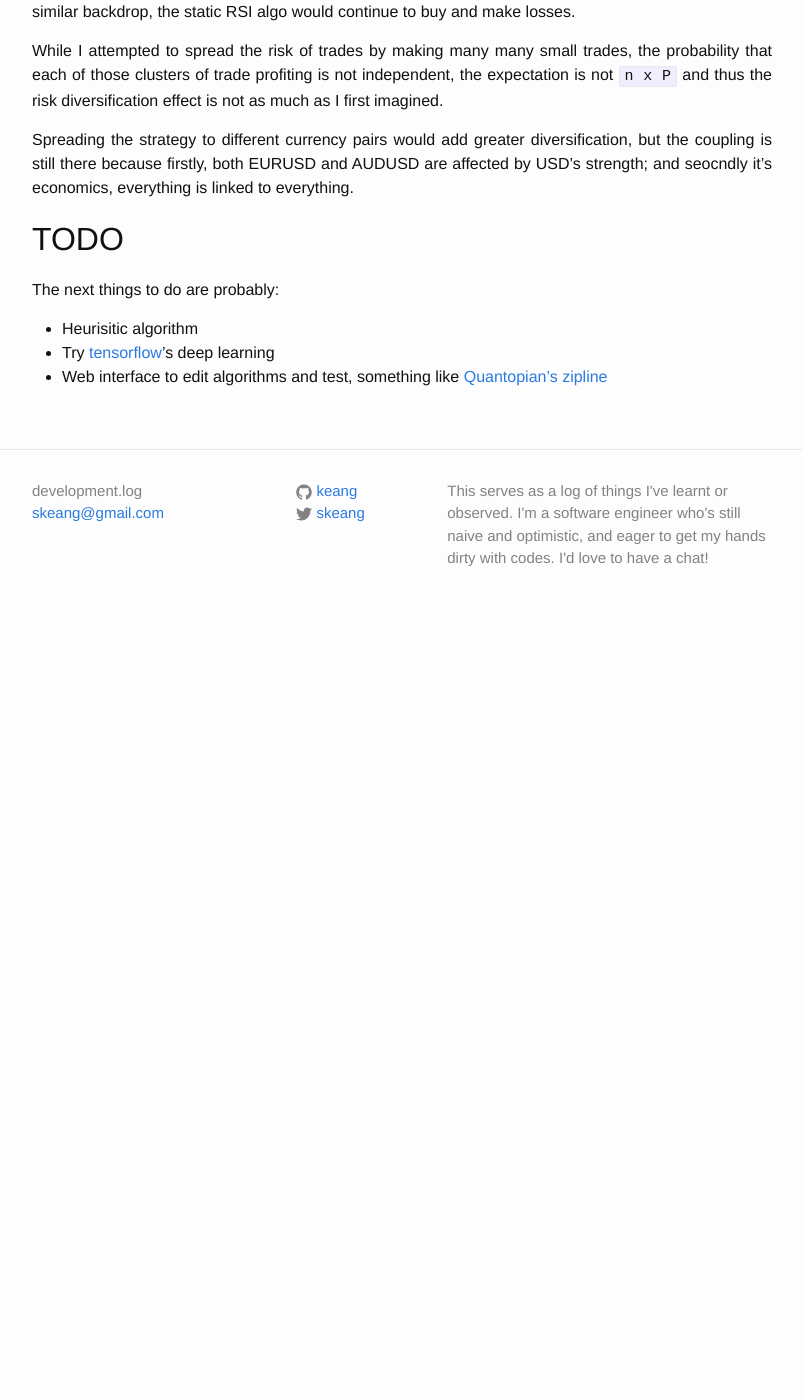
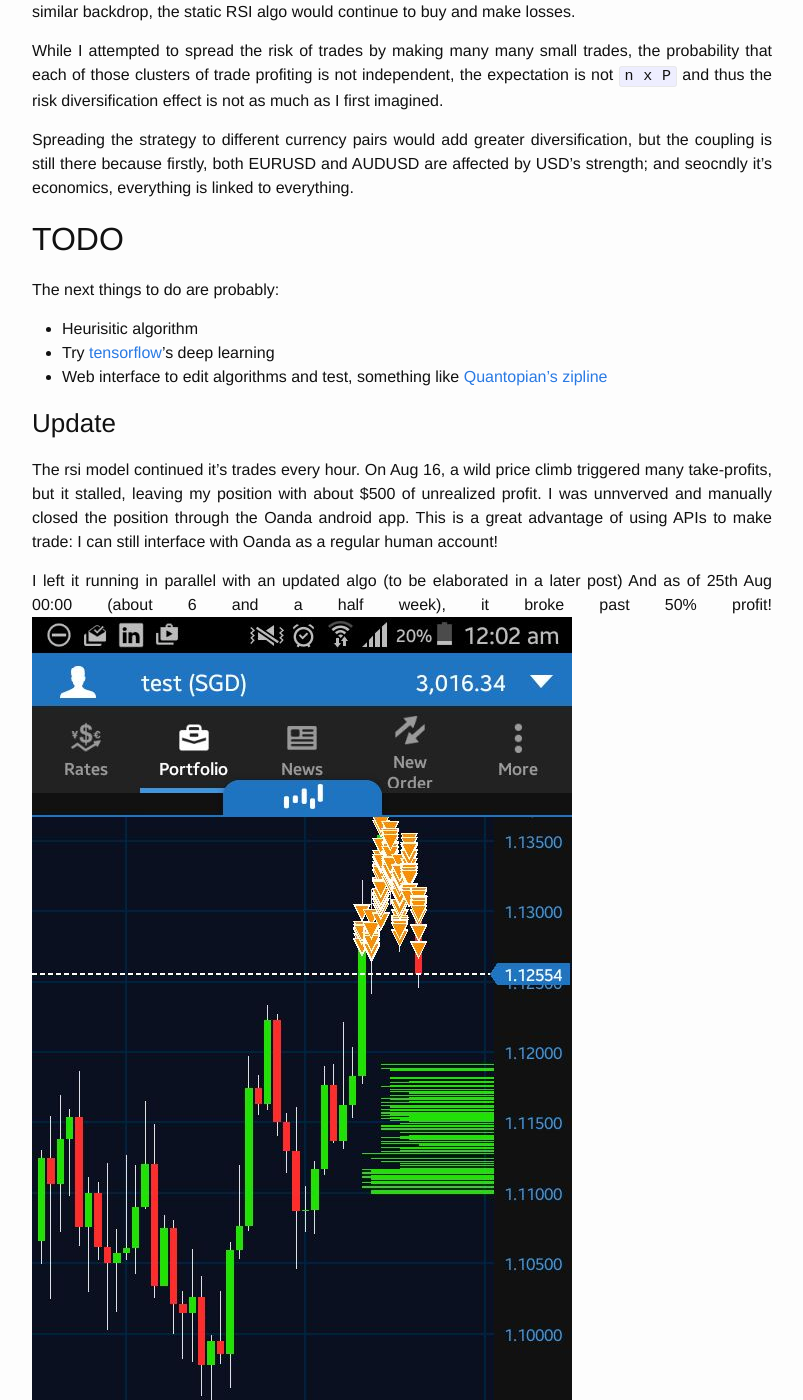
Before and after one commit to keang/keang.github.io, a Jekyll site: the page built from _posts/2016-07-30-buy-low-and-sell-high-for-me.markdown, in a window 1280 px wide and 1400 px high, scrolled down 4394 px. Shown: the whole window, without its empty margins (238-1041 px from the left). Built offline with Jekyll 4.4.1, drawn with Linux system fonts in a browser that asks for light colours; comment, search, counter and statistics services are not loaded; before the commit the page ends 5024 px from its top, so only the background shows below that; some of the changed text lies outside the part shown.

Commit message:
Update trade bot

```diff
--- a/_posts/2016-07-30-buy-low-and-sell-high-for-me.markdown
+++ b/_posts/2016-07-30-buy-low-and-sell-high-for-me.markdown
@@ -93,3 +93,16 @@
   * Heurisitic algorithm
   * Try [tensorflow](https://www.tensorflow.org/)'s deep learning
   * Web interface to edit algorithms and test, something like [Quantopian's zipline](https://github.com/quantopian/zipline)
+
+
+### Update
+
+The rsi model continued it's trades every hour. On Aug 16, a wild price climb triggered many take-profits, but it stalled, leaving my position with about $500 of unrealized profit.
+I was unnverved and manually closed the position through the Oanda android app. This is a great advantage of using APIs to make trade: I can still interface with Oanda as a regular
+human account!
+
+I left it running in parallel with an updated algo (to be elaborated in a later post) And as of 25th Aug 00:00 (about 6 and a half week), it broke past 50% profit!
+![>50% profit!](/images/eurusd3.jpg)
+
+Around the time I manually closed the positions, the static model started selling short instead of its monthly buying streak, as seen in the graph above. Brexit shockwave and recovery is
+fitting in nicely with these particular rsi params, so I'll take this good performance with a jar of salt and just count myself lucky.
```
Also changed, not shown: images/eurusd3.jpg (added).
